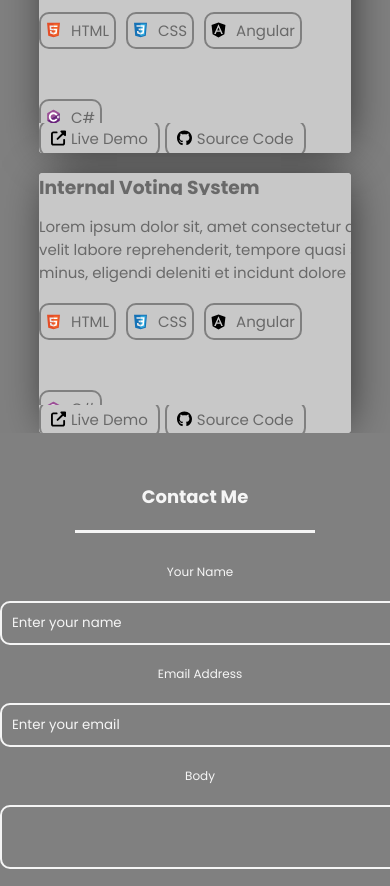
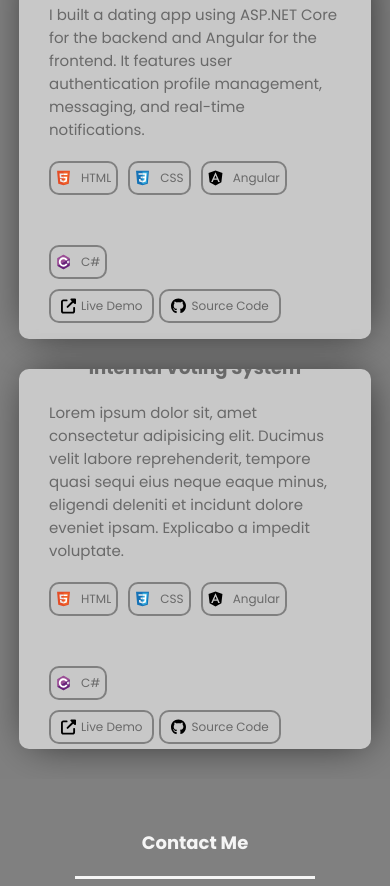
Before and after one commit to JackN-22/portfolio, a plain HTML site: page index.html in a window 390 px wide. Shown: the part 874-1760 px from the top of the page. Drawn offline with Linux system fonts and the light colour scheme.

Commit message:
Add files via upload

```diff
--- a/styles.css
+++ b/styles.css
@@ -4,10 +4,6 @@
     background-color: var(--background-color);
     font-family: "Poppins", sans-serif;
     color: var(--font-color);
-}
-
-html {
-    scroll-behavior: smooth;
 }
 
 :root {
@@ -83,6 +79,8 @@ li {
     border-right: 2px solid rgba(255, 255, 255, .75);
 }
 
+
+
 @keyframes typewriter {
     from {
         width: 0;
@@ -106,7 +104,8 @@ li {
 
 .about {
     border-radius: 10px;
-        box-shadow: 3px 1px 43px -9px rgba(0, 0, 0, 0.75);
+    font-size: 16px;
+    box-shadow: 3px 1px 43px -9px rgba(0,0,0,0.75);
 }
 
 .red-circle {
@@ -137,7 +136,6 @@ li {
 }
 
 .content > p {
-    height: auto;
     background-color: #C8C8C8;
     color: black;
     padding: 30px;
@@ -206,15 +204,14 @@ li {
     background-color: #C8C8C8;
     width: 100%; /* Full width of the parent container */
     max-width: 770px; /* Ensuring it doesn't go beyond this width */
-    height: 260px;
     display: flex;
     text-align: center;
     color: black;
     align-items: center;
-    padding: 20px 20px 40px 20px;
-    box-shadow: 3px 1px 43px -9px rgba(0, 0, 0, 0.75);
+    margin-bottom: 30px;
+    box-shadow: 3px 1px 43px -9px rgba(0,0,0,0.75);
+    padding: 20px 20px 40px 20px !important;
     border-radius: 4px;
-    margin-bottom: 40px; /* Space between the tiles */
 }
 
 
@@ -225,7 +222,6 @@ li {
     margin: 10px auto auto auto;
     font-size: 20px;
     background-color: #C8C8C8;
-    height: 200px;
 }
 
 .tile-context > h3 {
@@ -308,27 +304,33 @@ li {
     cursor: pointer;
 }
 
+
+.project-container {
+
+    overflow: hidden;
+}
+
 /* contact */
 
 form, .contact {
     display: flex;
     flex-direction: column;
     text-align: center;
-    width: 400px;
+    width: 60%;
+    align-items: center;
     margin: 0 auto;
     gap: 20px;
     color: var(--font-color);
-    padding-right: 20px;
 }
 
 .contact {
     display: flex;
-
     justify-content: space-between;
 }
 
 ::placeholder {
     color: var(--font-color);
+    font-size: 14px;
 }
 
 .contact-icons {
@@ -339,11 +341,14 @@ form, .contact {
     align-items: center;
 }
 
+label {
+    font-size: 18px;
+}
 
 input, textarea{
     border: 2px solid var(--font-color);
     border-radius: 10px;
-    border-bottom: 2px solid var(--font-color);
+    width: 70%;
     padding: 10px;
 }
 
@@ -364,6 +369,13 @@ button {
     font-size: 15px;
     cursor: pointer;
 }
+
+button:hover {
+    opacity: .2;
+
+}
+
+
 
 .contact-or {
     border: none;
@@ -397,7 +409,7 @@ footer > p {
         width: 80%;
         text-align: center;
         align-items: center;
-        margin: 0 auto;
+        margin: auto auto 30px auto;
     }
 
     header {
@@ -422,6 +434,31 @@ footer > p {
         margin: 0; /* Reset any extra margins */
     }
 
+    label {
+        text-align: center;
+    }
+
+    form {
+        display: flex;
+        margin: 0 auto;
+        width: 80%;
+        justify-content: center;
+        align-items: center;
+        text-align: center;
+    }
+
+    .contact-form {
+        text-align: center;
+        align-items: center;
+        width: 90%;
+        display: flex;
+        flex-direction: column;
+        margin: 0 auto;
+    }
+
+     ::placeholder {
+        text-align: center;
+     }
 
     .main-container > h1 {
         font-size: 30px;
@@ -446,10 +483,35 @@ footer > p {
         padding: 0px
     }
 
+    .tile-context {
+        display: flex;
+        flex-direction: column;
+        text-align: center;
+        margin: 0 auto;
+        font-size: 20px;
+        width: 100%;
+        background-color: #C8C8C8;
+        padding: 10px;
+        overflow: hidden;
+    }
+
+    .tile-context > .demo-link {
+        width: 20px;
+    }
+
     .tile {
-        width: 80%;
-        padding: 0;
-        margin: 20px auto auto auto;
+        background-color: #C8C8C8;
+        width: 80%; /* Full width of the parent container */
+        max-width: 770px; /* Ensuring it doesn't go beyond this width */
+        height: 320px;
+        display: flex;
+        padding: 10px;
+        text-align: center;
+        color: black;
+        align-items: center;
+        border-radius: 10px;
+        margin: auto auto 30px auto;
+        overflow: hidden;
 
     }
 
@@ -457,35 +519,44 @@ footer > p {
         display: none;
     }
 
+    .tile-context > h3 {
+        margin: auto auto 20px auto;
+        font-size: 18px;
+    }
+
+
+    .tile-context > p {
+        width: 100%;
+        display: flex;
+        font-size: 15px;
+        justify-content: flex-start;
+    }
+
     .about {
         width: 90%;
         margin: 0 auto;
-        font-size: 15px;
     }
 
-    .tile-context {
-        width: 100%;
-        height: 100%;
-        padding: 0;
-        margin: 0;
-        font-size: 16px;
+    .language-container {
+        display: flex;
+        flex-wrap: wrap;
     }
 
-    .tile-context > p {
-        font-size: 15px;
+    .language > p {
+        font-size: 12px;
     }
 
+    .demo-link-container {
+        width: 100%;
+        margin-top: -10px;
+        display: flex;
+    }
 
-    .language-container {
-        width: 100%;
-        height: auto;
-        display: flex;
-        flex-wrap: wrap;
+    .demo-link {
+        font-size: 12px;
     }
 
     svg {
         width: 15px;
     }
-
-
 }
```
